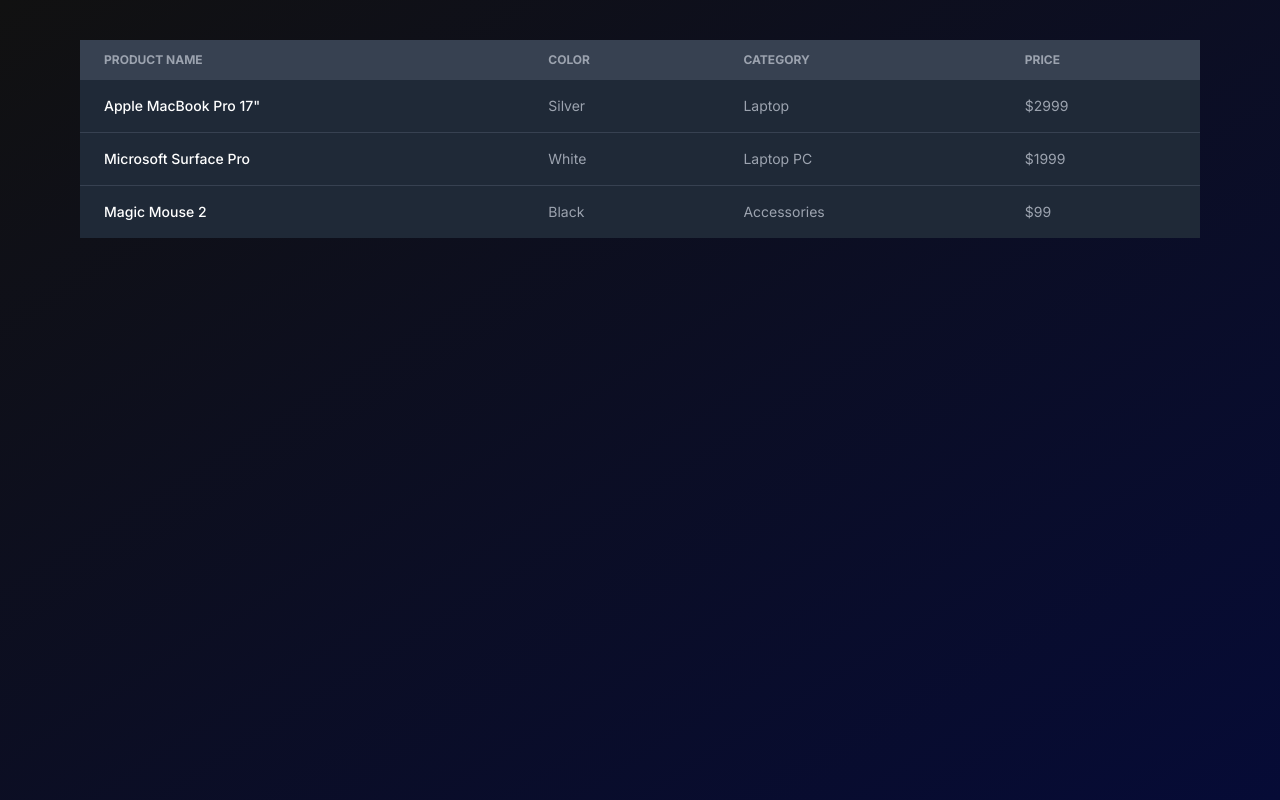
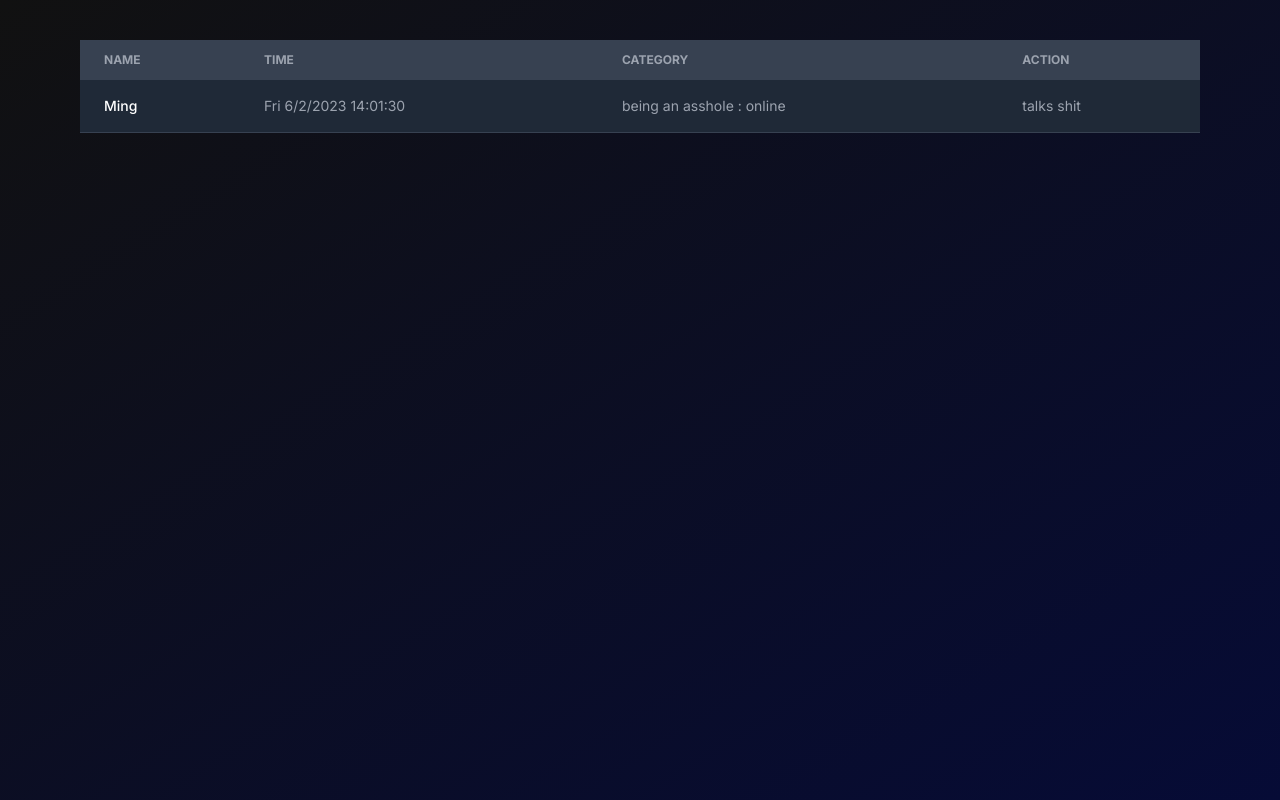
Before and after one commit to pickingname/track3r, a website built with Vite: page datas.html in a window 1280 px wide. Built offline with nearby package versions, Linux system fonts and the light colour scheme.

Commit message:
base data example

```diff
--- a/datas.html
+++ b/datas.html
@@ -16,62 +16,36 @@
               <thead class="text-xs text-gray-700 uppercase bg-gray-50 dark:bg-gray-700 dark:text-gray-400">
                   <tr>
                       <th scope="col" class="px-6 py-3">
-                          Product name
+                          Name
                       </th>
                       <th scope="col" class="px-6 py-3">
-                          Color
+                          Time
                       </th>
                       <th scope="col" class="px-6 py-3">
                           Category
                       </th>
                       <th scope="col" class="px-6 py-3">
-                          Price
+                          Action
                       </th>
                   </tr>
               </thead>
               <tbody>
-                  <tr class="bg-white border-b dark:bg-gray-800 dark:border-gray-700">
+
+                  <tr class="bg-white border-b dark:bg-gray-800 dark:border-gray-700"> <!-- default one -->
                       <th scope="row" class="px-6 py-4 font-medium text-gray-900 whitespace-nowrap dark:text-white">
-                          Apple MacBook Pro 17"
+                          Ming
                       </th>
                       <td class="px-6 py-4">
-                          Silver
+                          Fri 6/2/2023 14:01:30
                       </td>
                       <td class="px-6 py-4">
-                          Laptop
+                          being an asshole : online
                       </td>
                       <td class="px-6 py-4">
-                          $2999
+                          talks shit
                       </td>
                   </tr>
-                  <tr class="bg-white border-b dark:bg-gray-800 dark:border-gray-700">
-                      <th scope="row" class="px-6 py-4 font-medium text-gray-900 whitespace-nowrap dark:text-white">
-                          Microsoft Surface Pro
-                      </th>
-                      <td class="px-6 py-4">
-                          White
-                      </td>
-                      <td class="px-6 py-4">
-                          Laptop PC
-                      </td>
-                      <td class="px-6 py-4">
-                          $1999
-                      </td>
-                  </tr>
-                  <tr class="bg-white dark:bg-gray-800">
-                      <th scope="row" class="px-6 py-4 font-medium text-gray-900 whitespace-nowrap dark:text-white">
-                          Magic Mouse 2
-                      </th>
-                      <td class="px-6 py-4">
-                          Black
-                      </td>
-                      <td class="px-6 py-4">
-                          Accessories
-                      </td>
-                      <td class="px-6 py-4">
-                          $99
-                      </td>
-                  </tr>
+
               </tbody>
           </table>
       </div>
```
